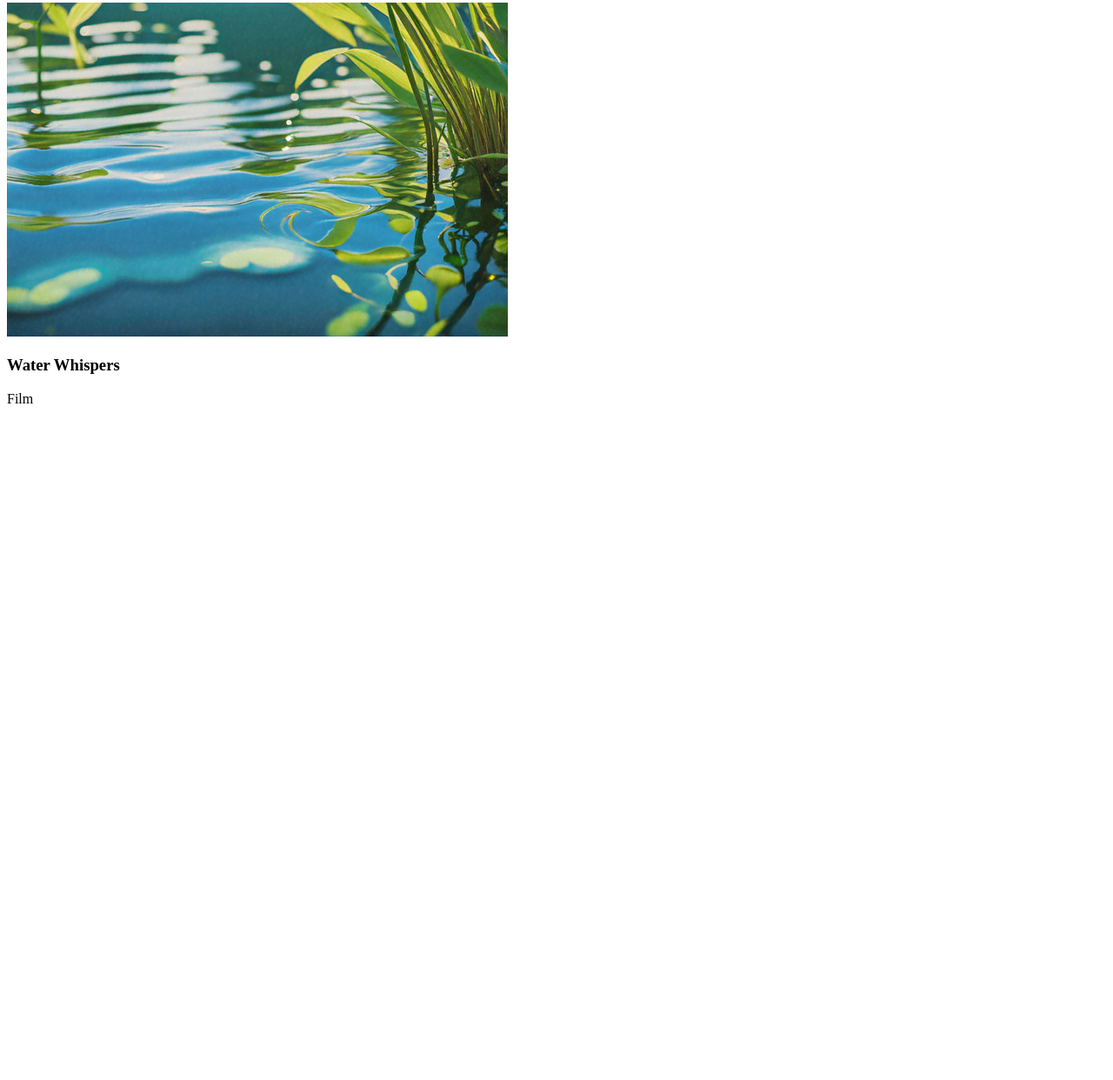
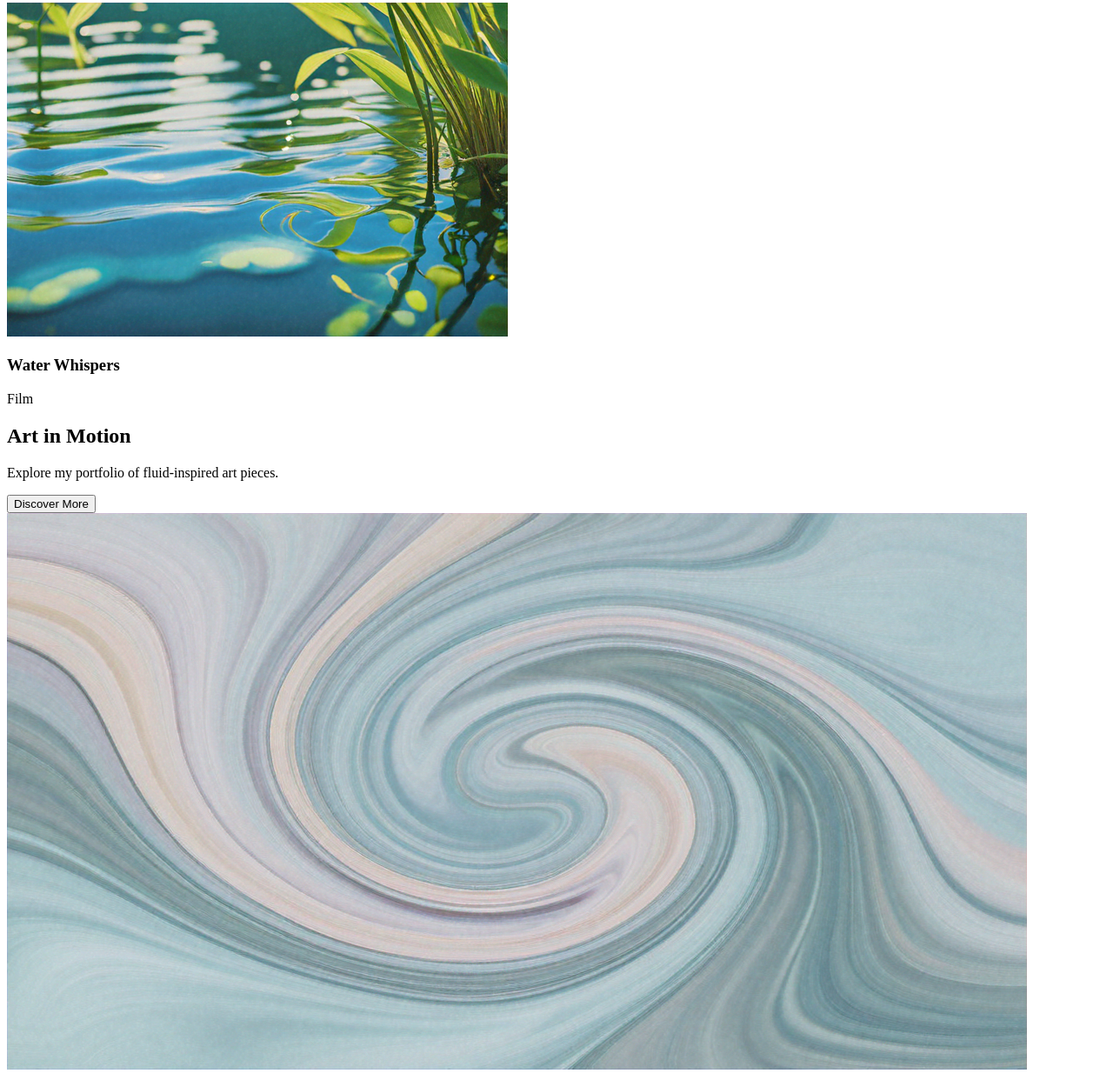
Before and after one commit to Nrsingh12/SnW_Capstone_Project, a plain HTML site: page index.html in a window 1280 px wide. Shown: the part 4641-5883 px from the top of the page at 87% size. Before the commit the page ends 5125 px from the top, so only its background shows below. Drawn offline with Linux system fonts and the light colour scheme.

Commit message:
feature section

```diff
--- a/index.html
+++ b/index.html
@@ -110,3 +110,19 @@
                         </div>
                     </article>
                 </div>
+
+                </section>
+                <section class="feature-section">
+                    <div class="feature-container">
+                        <div class="feature-text">
+                            <h2 class="feature-title">Art in Motion</h2>
+                            <p class="feature-description">Explore my portfolio of fluid-inspired art pieces.</p>
+                        </div>
+                        <button class="discover-button">Discover More</button>
+                    </div>
+                    <div class="feature-img">
+                        <img src="./images/11 image.png" alt="">
+                    </div>
+                </section>
+            </div>
+        </div>
```
